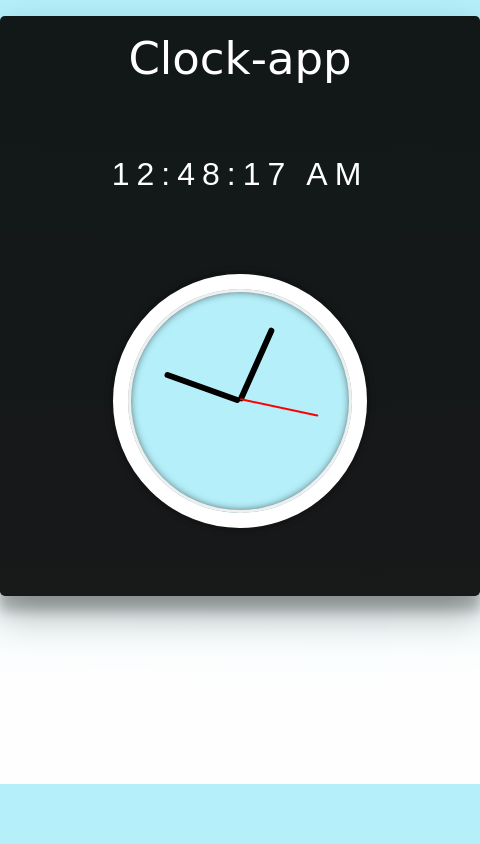
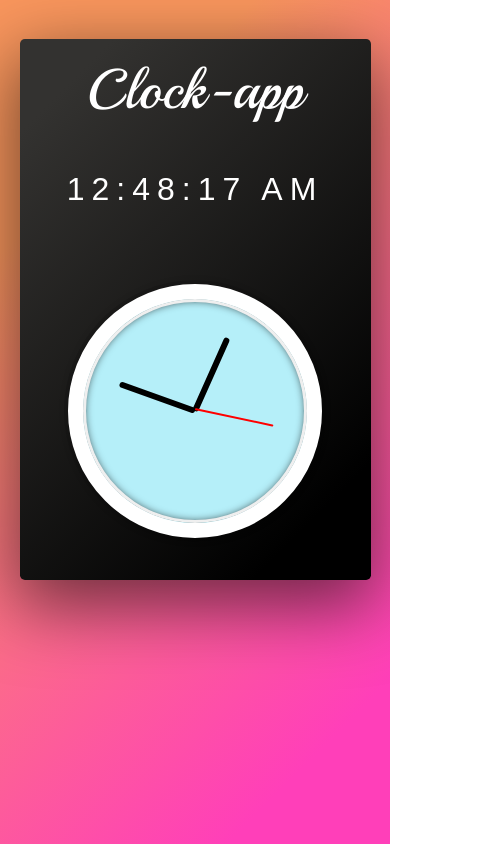
Before and after one commit to manju1807/Clock-app, a plain HTML site: page index.html in a window 390 px wide. Shown: the whole page, 480 px wide, since content can reach past the window. Drawn offline with Linux system fonts and the light colour scheme; a web font is replaced by a local one.

Commit message:
final commit

```diff
--- a/index.html
+++ b/index.html
@@ -8,7 +8,8 @@
     <link rel="icon" href="clock.png"/>
     <link rel="stylesheet" href="style.css">
     <link href="https://fonts.googleapis.com/css2?family=Alegreya&family=Domine&family=Fasthand&display=swap" rel="stylesheet">
-    <!-- <script src="script.js"></script> -->
+    <link href="https://fonts.googleapis.com/css2?family=Tangerine&display=swap" rel="stylesheet">
+    <link href="https://fonts.googleapis.com/css2?family=Playball&display=swap" rel="stylesheet">
 </head>
 <body>
     <div class="container">
@@ -24,47 +25,6 @@
             </div>
         </div>
     </div>
-   <script>
-    function showTime(){
-    var date = new Date();
-    var h = date.getHours(); // 0 - 23
-    var m = date.getMinutes(); // 0 - 59
-    var s = date.getSeconds(); // 0 - 59
-    var session = "AM";
-    if(h == 0){ h = 12; }
-    if(h > 12){
-        h = h - 12;
-        session = "PM";
-    }
-    h = (h < 10) ? "0" + h : h;
-    m = (m < 10) ? "0" + m : m;
-    s = (s < 10) ? "0" + s : s;
-    var time = h + ":" + m + ":" + s + " " + session;
-    document.getElementById("MyClockDisplay").innerText = time;
-    document.getElementById("MyClockDisplay").textContent = time;
-    setTimeout(showTime, 1000);
-    }
-    showTime();
-
-    <!--second clock -->
-    const secondHand = document.querySelector('.second-hand');
-      const minsHand = document.querySelector('.min-hand');
-      const hourHand = document.querySelector('.hour-hand');
-
-      function setDate() {
-        const now = new Date();
-        const seconds = now.getSeconds();
-        const secondsDegrees = ((seconds / 60) * 360) + 90;
-        secondHand.style.transform = `rotate(${secondsDegrees}deg)`;
-        const mins = now.getMinutes();
-        const minsDegrees = ((mins / 60) * 360) + ((seconds/60)*6) + 90;
-        minsHand.style.transform = `rotate(${minsDegrees}deg)`;
-        const hour = now.getHours();
-        const hourDegrees = ((hour / 12) * 360) + ((mins/60)*30) + 90;
-        hourHand.style.transform = `rotate(${hourDegrees}deg)`;
-      }
-      setInterval(setDate, 1000);
-      setDate();
-    </script>
+  <script src="script.js"></script>
 </body>
 </html>
--- /dev/null
+++ b/script.js
@@ -0,0 +1,39 @@
+function showTime(){
+    var date = new Date();
+    var h = date.getHours(); // 0 - 23
+    var m = date.getMinutes(); // 0 - 59
+    var s = date.getSeconds(); // 0 - 59
+    var session = "AM";
+    if(h == 0){ h = 12; }
+    if(h > 12){
+        h = h - 12;
+        session = "PM";
+    }
+    h = (h < 10) ? "0" + h : h;
+    m = (m < 10) ? "0" + m : m;
+    s = (s < 10) ? "0" + s : s;
+    var time = h + ":" + m + ":" + s + " " + session;
+    document.getElementById("MyClockDisplay").innerText = time;
+    document.getElementById("MyClockDisplay").textContent = time;
+    setTimeout(showTime, 1000);
+    }
+    showTime();
+
+    const secondHand = document.querySelector('.second-hand');
+      const minsHand = document.querySelector('.min-hand');
+      const hourHand = document.querySelector('.hour-hand');
+
+      function setDate() {
+        const now = new Date();
+        const seconds = now.getSeconds();
+        const secondsDegrees = ((seconds / 60) * 360) + 90;
+        secondHand.style.transform = `rotate(${secondsDegrees}deg)`;
+        const mins = now.getMinutes();
+        const minsDegrees = ((mins / 60) * 360) + ((seconds/60)*6) + 90;
+        minsHand.style.transform = `rotate(${minsDegrees}deg)`;
+        const hour = now.getHours();
+        const hourDegrees = ((hour / 12) * 360) + ((mins/60)*30) + 90;
+        hourHand.style.transform = `rotate(${hourDegrees}deg)`;
+      }
+      setInterval(setDate, 1000);
+      setDate();
--- a/style.css
+++ b/style.css
@@ -1,28 +1,38 @@
+*{
+    margin: 0;
+    padding: 0;
+}
+
+html{
+    height: 100%;
+    width: 100%;
+}
+
 body{
-    background: linear-gradient(181.2deg, rgb(181, 239, 249) 10.5%, rgb(254, 254, 254) 86.8%);
+    background: linear-gradient(135deg, rgb(249, 150, 93) 20.5%, rgb(255, 63, 185) 86.8%);
     margin:0px;
     padding: 0px;
-        height: 91vh;
+    height: auto;
     width: 100vw;
 }
 .container{
-        background: rgba(0, 0, 0, 0.9);
+    background: linear-gradient(135deg, rgb(51, 50, 48) 10.5%, rgb(0, 0, 0) 86.8%);
     height: 580px;
     width:  480px;
     margin-left: auto;
     margin-right: auto;
     margin-top: 4%;
     border-radius: 0.3rem;
-        box-shadow: rgba(0, 0, 0, 0.3) 0px 19px 38px, rgba(0, 0, 0, 0.22) 0px 15px 12px;
+    box-shadow: rgba(0, 0, 0, 0.56) 0px 22px 70px 4px;
     display:grid;
     grid-template-rows: 20% 80%;
 }
 
 .heading{
     color: white;
-        font-family: 'Fasthand', cursive;
+    font-family: 'Playball', cursive;
     text-align: center;
-        font-size: 45px;
+    font-size: 3.5rem;
     padding: 1rem;
 }
 
@@ -39,6 +49,7 @@
     letter-spacing: 7px;
     padding: 1.5rem;
 }
+
 .mainclock{
     background-color: rgb(181, 239, 249);
     width: 10rem;
@@ -78,3 +89,53 @@
     border-top-left-radius:500rem;
     height:2px;
 }
+
+.minute-hand{
+    background-color: black;
+    border-bottom-left-radius: 500rem;
+    border-top-left-radius:500rem;
+    height:4px;
+}
+
+.hour-hand{
+    background-color: black;
+    border-bottom-left-radius: 500rem;
+    border-top-left-radius:500rem;
+    height:6px;
+}
+
+/* Mobile devices */
+@media only screen and (max-width: 767px) {
+    /* CSS rules for mobile devices */
+    .container{
+        width: 90%;
+        height: auto;
+        margin-left: auto;
+        margin-right: auto;
+        margin-top: 10%;
+    }
+  }
+
+  /* Tablet devices */
+  @media only screen and (min-width: 768px) and (max-width: 991px) {
+    /* CSS rules for tablet devices */
+    .container{
+        width: 60%;
+        height: auto;
+        margin-left: auto;
+        margin-right: auto;
+        margin-top: 10%;
+    }
+  }
+
+    /* Desktop devices */
+@media only screen and (min-width: 992px) and (max-width: 1199px) {
+    /* CSS rules for desktop devices */
+    .container{
+        width: 60%;
+        height: auto;
+        margin-left: auto;
+        margin-right: auto;
+        margin-top: 10%;
+    }
+  }
```
Lines whose indentation alone changed are shown as unchanged.
